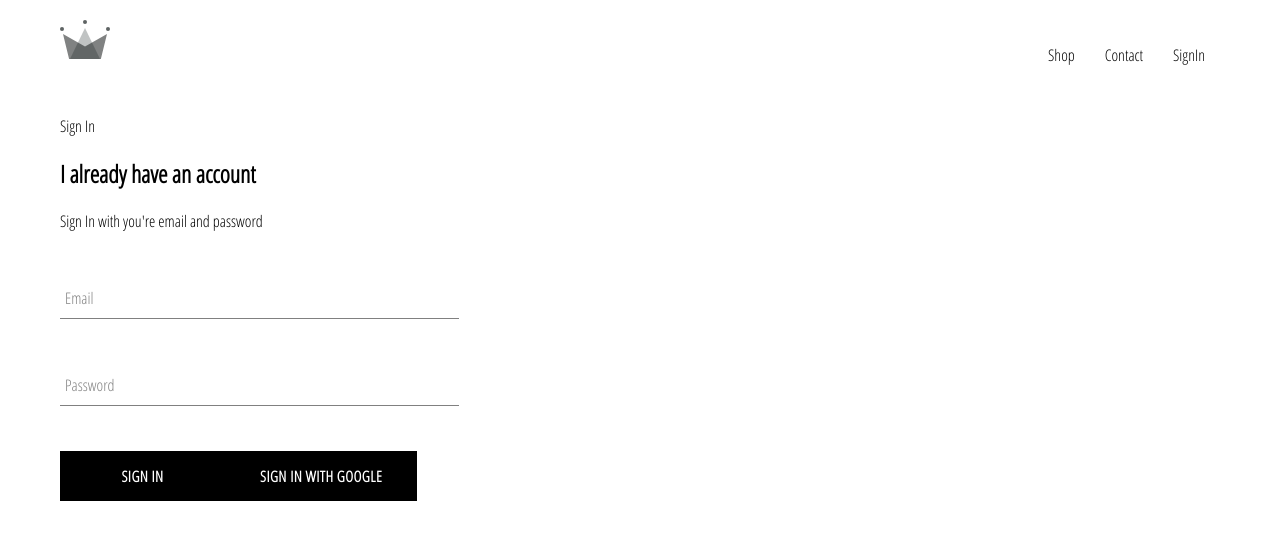
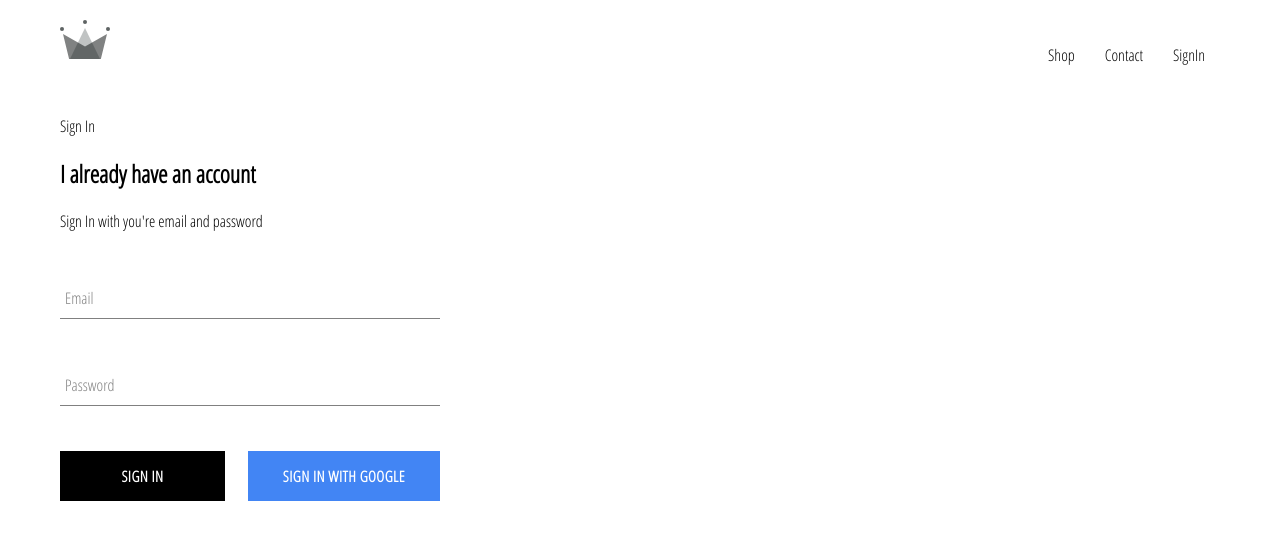
Before and after one commit to Tirupatisriharsha/harsha-crwn-clothing, a React (Create React App) app: page /signin in a window 1280 px wide. Shown: the top 540 px of the page. Built offline with nearby package versions, Linux system fonts and the light colour scheme; no server answers.

Commit message:
styles applied for custom buttons

```diff
--- a/src/App.css
+++ b/src/App.css
@@ -7,3 +7,7 @@
     text-decoration: none;
     color: black;
 }
+
+* {
+    box-sizing: border-box;
+}
--- a/src/components/custom-button/custom-button.component.jsx
+++ b/src/components/custom-button/custom-button.component.jsx
@@ -1,8 +1,8 @@
 import React from 'react';
 import './custom-button.styles.scss';
 
-const CustomButton = ({ children, ...otherProps }) => (
-    <button className='custom-button' {...otherProps}>
+const CustomButton = ({ children, isGoogleSignIn, ...otherProps }) => (
+    <button className = {`${isGoogleSignIn ? 'google-sign-in': ''} custom-button`} {...otherProps}>
         {children}
     </button>
 );
--- a/src/components/custom-button/custom-button.styles.scss
+++ b/src/components/custom-button/custom-button.styles.scss
@@ -19,4 +19,14 @@
       color: black;
       border: 1px solid black;
     }
+
+    &.google-sign-in {
+      background-color: #4285f4;
+      color: white;
+
+      &:hover{
+        background-color: #357ae8;
+        border: none;
+      }
+    }
   }
--- a/src/components/sign-in/sign-in.component.jsx
+++ b/src/components/sign-in/sign-in.component.jsx
@@ -36,9 +36,10 @@
                     label="Email" required/>
                     <FormInput name='password' type='password' value={this.state.password} handleChange={this.handleChange}
                     label="Password" required />
-
-                    <CustomButton type='submit'> Sign In </CustomButton>
-                    <CustomButton onClick={signInWithGoogle}> Sign In With Google </CustomButton>
+                    <div className='buttons'>
+                        <CustomButton type='submit'> Sign In </CustomButton>
+                        <CustomButton onClick={signInWithGoogle} isGoogleSignIn> Sign In With Google </CustomButton>
+                    </div>
                 </form>
             </div>
         )
--- a/src/components/sign-in/sign-in.styles.scss
+++ b/src/components/sign-in/sign-in.styles.scss
@@ -1,5 +1,5 @@
 .sign-in {
-    width:30vw;
+    width:380px;
     display:flex;
     flex-direction: column;
 }
@@ -7,3 +7,8 @@
 .title {
     margin : 10px 0;
 }
+
+.buttons{
+    display: flex;
+    justify-content: space-between;
+}
```
Also changed, not shown: 1 other file (tests, documents, lock files or other folders).
